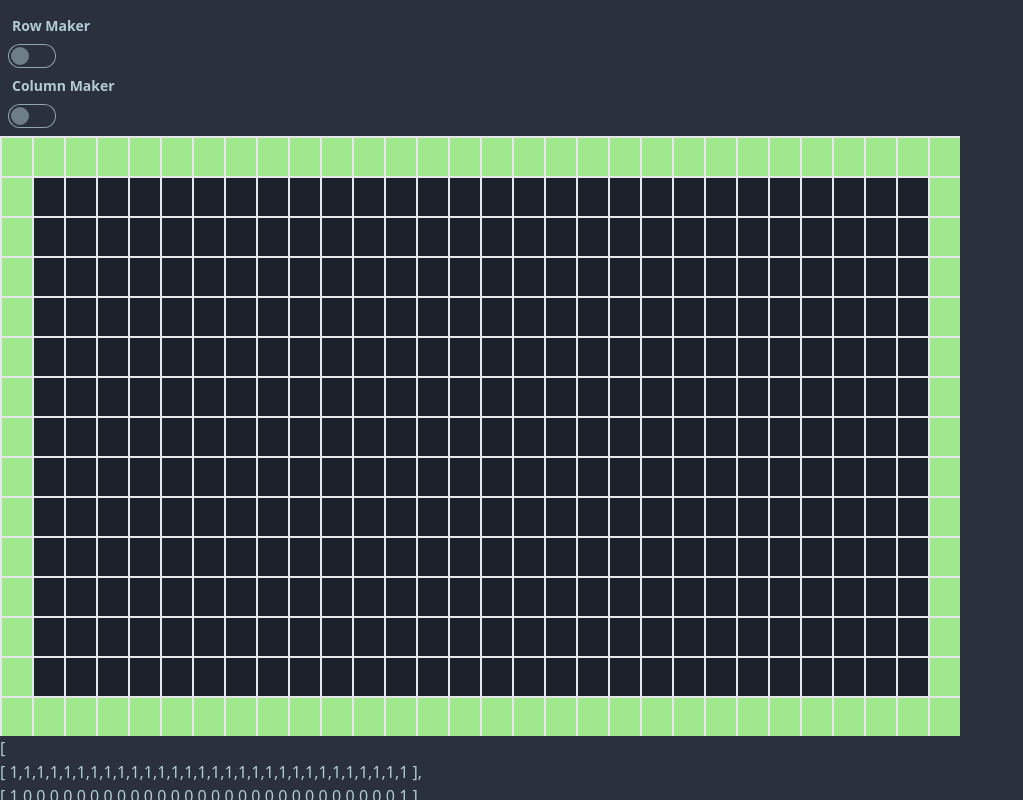
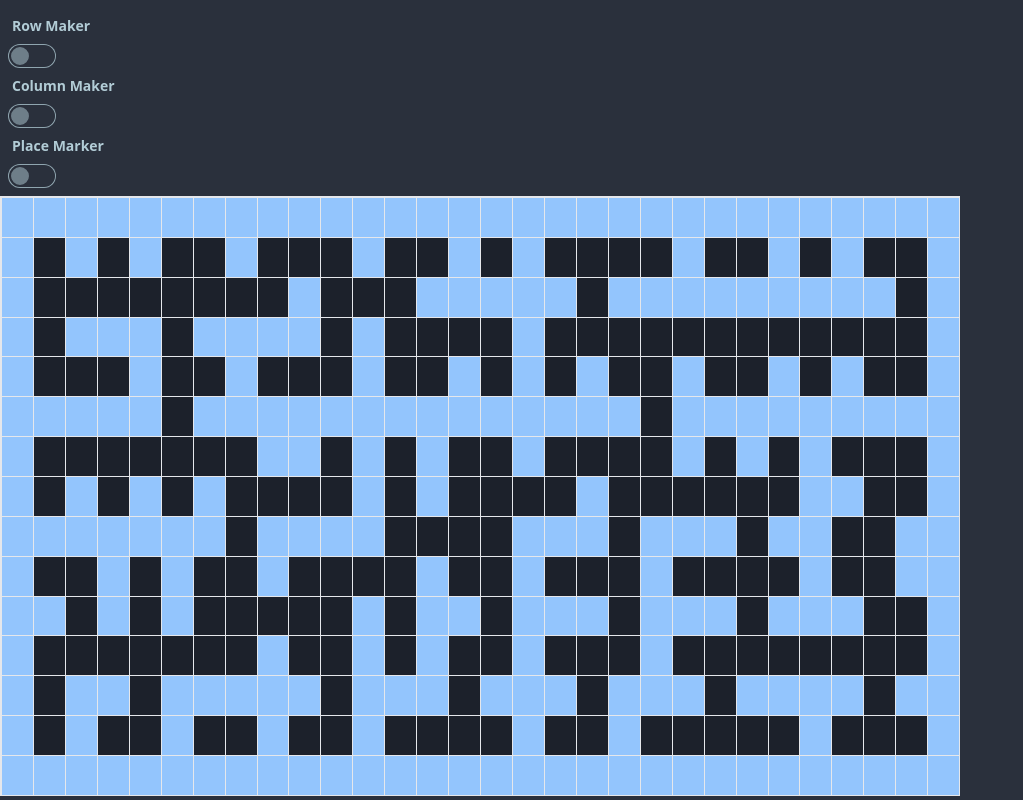
Before and after one commit to alexespejo/dsa-visualizer, a Svelte app: page /alex in a window 1280 px wide. Shown: the top 800 px of the page, without its empty margins (0-1023 px from the left). Built offline with nearby package versions, Linux system fonts and the light colour scheme.

Commit message:
fixed toggle styles

```diff
--- a/src/components/custom/Update/Toggle.styles.css
+++ b/src/components/custom/Update/Toggle.styles.css
@@ -1,18 +1,18 @@
 .toggle-amber {
- @apply checked:bg-amber-300;
+ @apply checked:bg-amber-300 checked:border-amber-300;
 }
 .toggle-teal {
- @apply checked:bg-teal-300;
+ @apply checked:bg-teal-300 checked:border-teal-300;
 }
 .toggle-sky {
- @apply checked:bg-sky-300;
+ @apply checked:bg-sky-300 checked:border-sky-300;
 }
 .toggle-purple {
- @apply checked:bg-purple-300;
+ @apply checked:bg-purple-300 checked:border-purple-300;
 }
 .toggle-indigo {
- @apply checked:bg-indigo-300;
+ @apply checked:bg-indigo-300 checked:border-indigo-300;
 }
 .toggle-emerald {
- @apply checked:bg-emerald-300;
+ @apply checked:bg-emerald-300 checked:border-emerald-300;
 }
--- a/src/lib/graphs/pGraphs.ts
+++ b/src/lib/graphs/pGraphs.ts
@@ -4,7 +4,7 @@ let alexGraph_1 = [
   1, 1, 1, 1,
  ],
  [
-  1, 0, 1, 1, 1, 0, 0, 1, 0, 0, 0, 1, 0, 0, 1, 0, 1, 0, 0, 0, 0, 1, 0, 0, 1, 0,
+  1, 0, 1, 0, 1, 0, 0, 1, 0, 0, 0, 1, 0, 0, 1, 0, 1, 0, 0, 0, 0, 1, 0, 0, 1, 0,
   1, 0, 0, 1,
  ],
  [
@@ -12,7 +12,7 @@ let alexGraph_1 = [
   1, 1, 0, 1,
  ],
  [
-  1, 0, 1, 1, 1, 0, 0, 1, 1, 1, 0, 1, 0, 0, 0, 0, 1, 0, 0, 0, 0, 0, 0, 0, 0, 0,
+  1, 0, 1, 1, 1, 0, 1, 1, 1, 1, 0, 1, 0, 0, 0, 0, 1, 0, 0, 0, 0, 0, 0, 0, 0, 0,
   0, 0, 0, 1,
  ],
  [
@@ -28,20 +28,20 @@ let alexGraph_1 = [
   0, 0, 0, 1,
  ],
  [
-  1, 0, 1, 0, 1, 1, 1, 0, 0, 0, 0, 1, 0, 1, 0, 0, 0, 0, 1, 0, 0, 0, 0, 0, 0, 1,
-  1, 0, 1, 1,
+  1, 0, 1, 0, 1, 0, 1, 0, 0, 0, 0, 1, 0, 1, 0, 0, 0, 0, 1, 0, 0, 0, 0, 0, 0, 1,
+  1, 0, 0, 1,
  ],
  [
   1, 1, 1, 1, 1, 1, 1, 0, 1, 1, 1, 1, 0, 0, 0, 0, 1, 1, 1, 0, 1, 1, 1, 0, 1, 1,
   0, 0, 1, 1,
  ],
  [
-  1, 0, 1, 1, 0, 1, 0, 0, 1, 0, 0, 0, 0, 1, 0, 0, 1, 0, 0, 0, 1, 0, 0, 0, 0, 1,
+  1, 0, 0, 1, 0, 1, 0, 0, 1, 0, 0, 0, 0, 1, 0, 0, 1, 0, 0, 0, 1, 0, 0, 0, 0, 1,
   0, 0, 1, 1,
  ],
  [
-  1, 0, 0, 1, 0, 1, 0, 0, 0, 0, 0, 1, 0, 1, 1, 0, 1, 1, 1, 0, 1, 1, 1, 0, 1, 1,
-  1, 0, 1, 1,
+  1, 1, 0, 1, 0, 1, 0, 0, 0, 0, 0, 1, 0, 1, 1, 0, 1, 1, 1, 0, 1, 1, 1, 0, 1, 1,
+  1, 0, 0, 1,
  ],
  [
   1, 0, 0, 0, 0, 0, 0, 0, 1, 0, 0, 1, 0, 1, 0, 0, 1, 0, 0, 0, 1, 0, 0, 0, 0, 0,
--- a/src/routes/Playgrounds/Alex.svelte
+++ b/src/routes/Playgrounds/Alex.svelte
@@ -1,13 +1,16 @@
 <script>
  import { onMount } from "svelte";
+ import { alexGraph_1 } from "../../lib/graphs/pGraphs";
  import Toggle from "../../components/custom/Update/Toggle.svelte";
  import FormControl from "../../components/custom/FormControl.svelte";
  import Label from "../../components/custom/Inputs/Label.svelte";
 
- let graph = Array(15).fill(Array(30).fill(0));
+ //  let graph = Array(15).fill(Array(30).fill(0));
+ let graph = alexGraph_1;
 
  let columnMaker = false;
  let rowMaker = false;
+ let destMarker = false;
 
  function markPoint(i, j) {
   if (columnMaker) {
@@ -48,16 +51,21 @@
   <Label>Column Maker</Label>
   <Toggle color="toggle-purple" bind:checked={columnMaker} />
  </FormControl>
+
+ <FormControl>
+  <Label>Place Marker</Label>
+  <Toggle color="toggle-teal" bind:checked={destMarker} />
+ </FormControl>
 </div>
 <div
- class="flex flex-col last:border-r-2 last:border-b-2"
+ class="flex flex-col border-[1px] last:border-r-[1px] last:border-b-[1px]"
  style="height: 75vh; width: 75vw"
 >
  {#each graph as row, i}
   <div class="flex" style="height: 30% ">
    {#each row as _, j}
     <button
-     class={`text-center border-t-2 border-l-2 text-xs ${graph[i][j] === 1 ? "bg-primary" : "bg-neutral"}`}
+     class={`text-center border-t-[1px] border-l-[1px] text-xs ${graph[i][j] === 1 ? "bg-blue-300" : "bg-neutral"}`}
      style="width: 30%"
      on:click={() => markPoint(i, j)}
     >
@@ -76,110 +84,3 @@
  </div>
 {/each}
 {"]"}
-<!-- <script>
-
- import Input from "../../components/custom/Update/Input.svelte";
- import Button from "../../components/custom/Update/Button.svelte";
- import FormTrigger from "../../components/custom/layout/FormTrigger.svelte";
- import Join from "../../components/custom/layout/Join.svelte";
- import FormControl from "../../components/custom/FormControl.svelte";
- import Label from "../../components/custom/Inputs/Label.svelte";
- import HiddenLabel from "../../components/custom/Inputs/HiddenLabel.svelte";
- import Range from "../../components/custom/Update/Range.svelte";
- import Toggle from "../../components/custom/Update/Toggle.svelte";
-
- let value = "";
- let rangeValue = 25;
- let toggleValue = true;
-</script>
-
-<FormControl>
- <Label>New Colors</Label>
- <Join classList="space-x-0.5">
-  <Button color="btn-amber" label="amber" />
-  <Button color="btn-sky" label="sky" />
-  <Button color="btn-purple" label="purple" />
-  <Button color="btn-teal" label="teal" />
-  <Button color="btn-indigo" label="indigo" />
-  <Button color="btn-emerald" label="emerald" />
- </Join>
-</FormControl>
-
-<div class="flex space-x-2">
- <FormControl>
-  <Label>Amber Input</Label>
-  <Join>
-   <Input placeholder="type..." bind:value color="input-amber" />
-   <Button label="Amber" color="btn-amber-outline" />
-  </Join>
- </FormControl>
-
- <FormControl>
-  <HiddenLabel />
-  <Join>
-   <Input placeholder="hidden label..." bind:value color="input-sky" />
-   <Button label="Sky" color="btn-sky-outline" />
-  </Join>
- </FormControl>
-</div>
-
-<FormControl>
- <Label>Form Trigger {"press ENTER to trigger the function"}</Label>
- <FormTrigger onTrigger={() => alert("when you press Enter something happens")}>
-  <Input placeholder="type..." bind:value color="input-emerald" />
-  <Button label="Emerald" color="btn-emerald-outline" />
- </FormTrigger>
-</FormControl>
-
-<FormControl>
- <HiddenLabel />
- <Join classList="space-x-0.5">
-  <Button label="Indigo" color="btn-indigo-outline" />
-  <Button label="Purple" color="btn-purple-outline" />
-  <Button label="Teal" color="btn-teal-outline" />
- </Join>
-</FormControl>
-
-<FormControl>
- <Label>Range Input {rangeValue}</Label>
- <div class="space-y-2 join join-vertical">
-  <Range
-   bind:value={rangeValue}
-   step={10}
-   min={10}
-   max={90}
-   color="range-sky"
-  />
-  <Range
-   bind:value={rangeValue}
-   step={10}
-   min={10}
-   max={90}
-   color="range-emerald"
-  />
-  <Range
-   bind:value={rangeValue}
-   step={10}
-   min={10}
-   max={90}
-   color="range-amber"
-  />
- </div>
-</FormControl>
-
-<FormControl>
- <Label>Range With Tick Marks</Label>
- <Range step={10} color="range-purple" markings={true} />
-</FormControl>
-
-<FormControl>
- <Label>Toggle</Label>
- <div>
-  <Toggle bind:checked={toggleValue} color="toggle-amber" />
-  <Toggle bind:checked={toggleValue} color="toggle-sky" />
-  <Toggle bind:checked={toggleValue} color="toggle-emerald" />
-  <Toggle bind:checked={toggleValue} color="toggle-purple" />
-  <Toggle bind:checked={toggleValue} color="toggle-indigo" />
-  <Toggle bind:checked={toggleValue} color="toggle-teal" />
- </div>
-</FormControl> -->
--- a/src/routes/Playgrounds/Kevin.svelte
+++ b/src/routes/Playgrounds/Kevin.svelte
@@ -1 +1,106 @@
-🍆
+<script>
+ import Input from "../../components/custom/Update/Input.svelte";
+ import Button from "../../components/custom/Update/Button.svelte";
+ import FormTrigger from "../../components/custom/layout/FormTrigger.svelte";
+ import Join from "../../components/custom/layout/Join.svelte";
+ import FormControl from "../../components/custom/FormControl.svelte";
+ import Label from "../../components/custom/Inputs/Label.svelte";
+ import HiddenLabel from "../../components/custom/Inputs/HiddenLabel.svelte";
+ import Range from "../../components/custom/Update/Range.svelte";
+ import Toggle from "../../components/custom/Update/Toggle.svelte";
+
+ let value = "";
+ let rangeValue = 25;
+ let toggleValue = true;
+</script>
+
+<FormControl>
+ <Label>New Colors</Label>
+ <Join classList="space-x-0.5">
+  <Button color="btn-amber" label="amber" />
+  <Button color="btn-sky" label="sky" />
+  <Button color="btn-purple" label="purple" />
+  <Button color="btn-teal" label="teal" />
+  <Button color="btn-indigo" label="indigo" />
+  <Button color="btn-emerald" label="emerald" />
+ </Join>
+</FormControl>
+
+<div class="flex space-x-2">
+ <FormControl>
+  <Label>Amber Input</Label>
+  <Join>
+   <Input placeholder="type..." bind:value color="input-amber" />
+   <Button label="Amber" color="btn-amber-outline" />
+  </Join>
+ </FormControl>
+
+ <FormControl>
+  <HiddenLabel />
+  <Join>
+   <Input placeholder="hidden label..." bind:value color="input-sky" />
+   <Button label="Sky" color="btn-sky-outline" />
+  </Join>
+ </FormControl>
+</div>
+
+<FormControl>
+ <Label>Form Trigger {"press ENTER to trigger the function"}</Label>
+ <FormTrigger onTrigger={() => alert("when you press Enter something happens")}>
+  <Input placeholder="type..." bind:value color="input-emerald" />
+  <Button label="Emerald" color="btn-emerald-outline" />
+ </FormTrigger>
+</FormControl>
+
+<FormControl>
+ <HiddenLabel />
+ <Join classList="space-x-0.5">
+  <Button label="Indigo" color="btn-indigo-outline" />
+  <Button label="Purple" color="btn-purple-outline" />
+  <Button label="Teal" color="btn-teal-outline" />
+ </Join>
+</FormControl>
+
+<FormControl>
+ <Label>Range Input {rangeValue}</Label>
+ <div class="space-y-2 join join-vertical">
+  <Range
+   bind:value={rangeValue}
+   step={10}
+   min={10}
+   max={90}
+   color="range-sky"
+  />
+  <Range
+   bind:value={rangeValue}
+   step={10}
+   min={10}
+   max={90}
+   color="range-emerald"
+  />
+  <Range
+   bind:value={rangeValue}
+   step={10}
+   min={10}
+   max={90}
+   color="range-amber"
+  />
+ </div>
+</FormControl>
+
+<FormControl>
+ <Label>Range With Tick Marks</Label>
+ <Range step={10} color="range-purple" markings={true} />
+</FormControl>
+
+<FormControl>
+ <Label>Toggle</Label>
+ <div>
+  <Toggle bind:checked={toggleValue} color="toggle-amber" />
+  <Toggle bind:checked={toggleValue} color="toggle-sky" />
+  <Toggle bind:checked={toggleValue} color="toggle-emerald" />
+  <Toggle bind:checked={toggleValue} color="toggle-purple" />
+  <Toggle bind:checked={toggleValue} color="toggle-indigo" />
+  <Toggle bind:checked={toggleValue} color="toggle-teal" />
+ </div>
+</FormControl>
```
